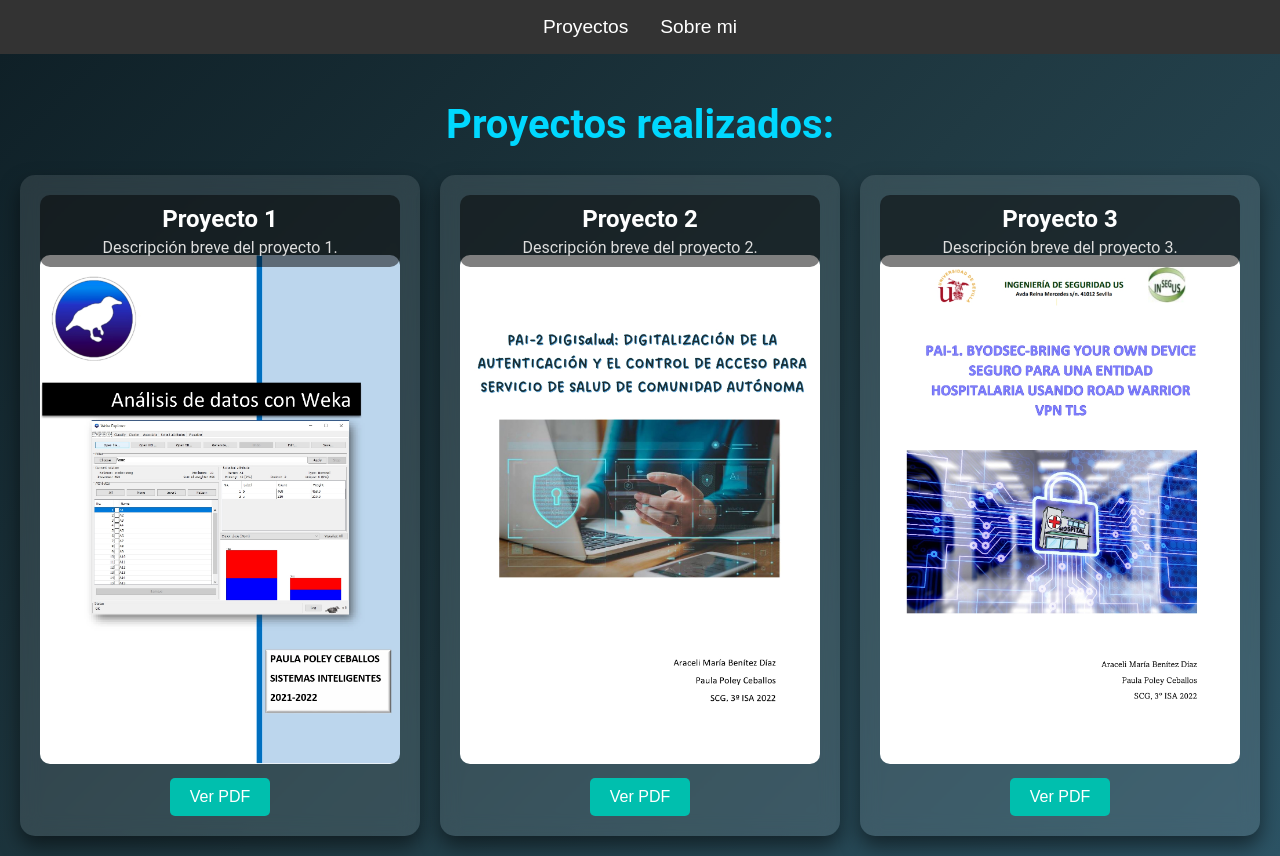
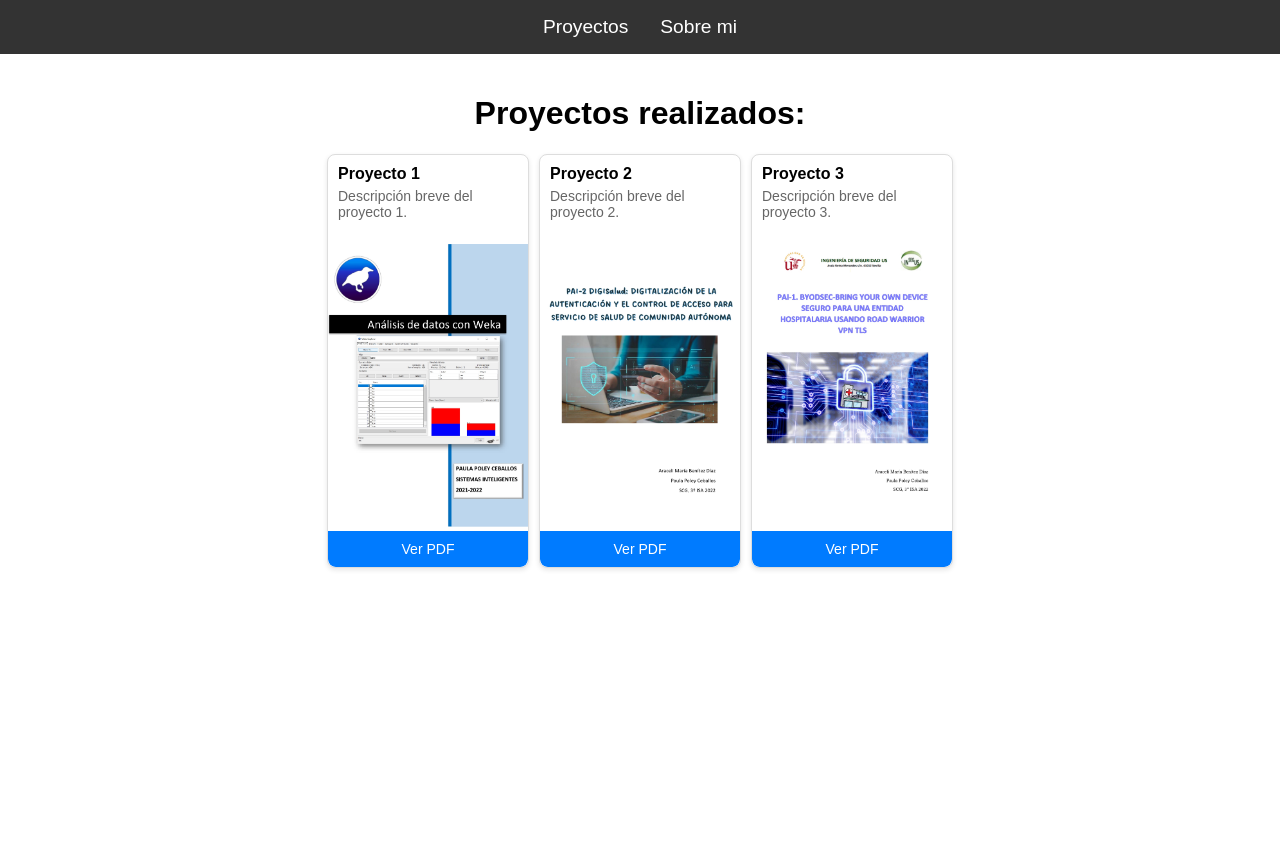
Before and after one commit to paulapoley/portfoliopaulapoley, a React (Create React App) app: page / in a window 1280 px wide. After the commit the page ends 800 px from the top, so only its background shows below. Built offline with nearby package versions, Linux system fonts and the light colour scheme.

Commit message:
Update Home.css

```diff
--- a/src/pages/Home.css
+++ b/src/pages/Home.css
@@ -1,86 +1,69 @@
-/* Estilo general para la página Home */
+/* Home.css */
+
 .home-container {
   padding: 20px;
-  background: linear-gradient(135deg, #0f2027 0%, #203a43 50%, #2c5364 100%);
-  color: #ffffff;
-  font-family: 'Roboto', sans-serif;
+  font-family: Arial, sans-serif;
 }
 
-/* Estilo para el encabezado */
 .home-header {
   text-align: center;
   margin-bottom: 20px;
 }
 
-.home-header h1 {
-  font-size: 2.5rem;
-  color: #00d8ff;
+.projects-grid {
+  display: flex;
+  flex-wrap: wrap;
+  gap: 10px;
+  justify-content: center;
 }
 
-/* Cuadrícula para los proyectos */
-.projects-grid {
-  display: grid;
-  grid-template-columns: repeat(auto-fit, minmax(300px, 1fr));
-  gap: 20px;
+.project-card {
+  border: 1px solid #ddd;
+  border-radius: 8px;
+  overflow: hidden;
+  max-width: 200px; /* Ajusta el ancho máximo de la tarjeta */
+  box-shadow: 0 2px 5px rgba(0, 0, 0, 0.1);
+  background-color: #fff;
+  transition: transform 0.2s;
 }
 
-/* Estilo para cada tarjeta de proyecto */
-.project-card {
-  background: rgba(255, 255, 255, 0.1);
-  backdrop-filter: blur(10px);
-  padding: 20px;
-  border-radius: 15px;
-  box-shadow: 0 10px 20px rgba(0, 0, 0, 0.5);
-  text-align: center;
-  position: relative;
+.project-card:hover {
+  transform: scale(1.03);
 }
 
-/* Información del proyecto encima de la imagen */
 .project-info {
-  position: absolute;
-  top: 20px;
-  left: 20px;
-  right: 20px;
-  background: rgba(0, 0, 0, 0.5);
   padding: 10px;
-  border-radius: 10px;
 }
 
 .project-title {
-  font-size: 1.5rem;
+  font-size: 16px; /* Tamaño de fuente más pequeño */
   margin: 0;
-  color: #ffffff;
 }
 
 .project-description {
-  font-size: 1rem;
-  margin: 5px 0 0;
-  color: #dddddd;
+  font-size: 14px; /* Tamaño de fuente más pequeño */
+  color: #666;
+  margin-top: 5px;
 }
 
 .project-image {
-  width: 100%;
-  height: auto;
-  margin-top: 60px; /* Espacio para la información del proyecto */
-  border-radius: 10px;
+  width: 100%; /* Asegura que la imagen ocupe todo el ancho del contenedor */
+  height: auto; /* Mantiene la proporción de la imagen */
 }
 
-/* Estilo para el botón */
 .home-button {
-  display: inline-block;
-  padding: 10px 20px;
-  margin-top: 10px;
-  background-color: #00bfae;
+  display: block;
+  width: 100%;
+  padding: 10px;
+  background-color: #007bff;
   color: white;
   border: none;
-  border-radius: 5px;
-  text-decoration: none;
-  font-size: 1rem;
+  border-radius: 0 0 8px 8px;
+  cursor: pointer;
   text-align: center;
-  cursor: pointer;
-  transition: background-color 0.3s ease;
+  font-size: 14px; /* Tamaño de fuente más pequeño */
 }
 
 .home-button:hover {
-  background-color: #009d89;
+  background-color: #0056b3;
 }
```
